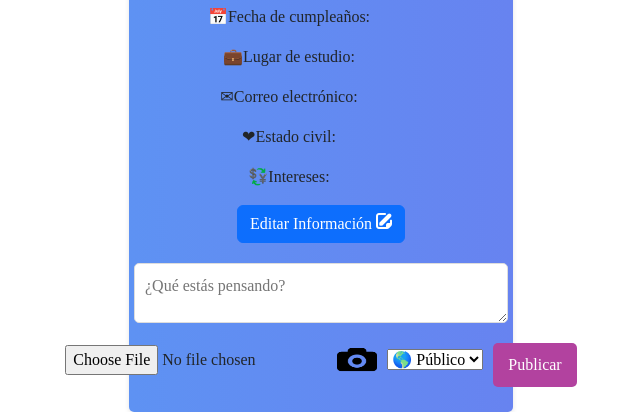
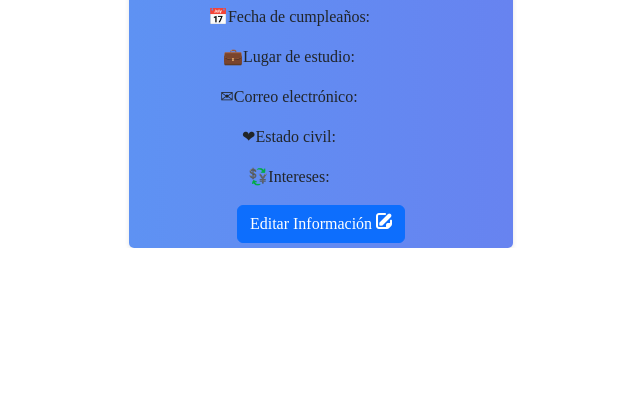
Before and after one commit to Melina19-dotcom/proyectoUnidad4, a plain HTML site: page perfil.html in a window 1280 px wide. Shown: the part 604-1016 px from the top of the page, without its empty margins (319-959 px from the left). After the commit the page ends 852 px from the top, so only its background shows below. Drawn offline with nearby package versions, Linux system fonts and the light colour scheme; a web font is replaced by a local one.

Commit message:
agregando archivos

```diff
--- a/perfil.html
+++ b/perfil.html
@@ -105,24 +105,6 @@
                         </div>
                     </div>
 
-                    <div class="create-post">
-                        <textarea id="placeholder" placeholder="¿Qué estás pensando?"></textarea>
-                        <div class="container2">
-                            <div class="cameraPrivacity">
-                                <input type="file" id="photoPost" class="hide" accept="image/*">
-                                <label for="photoPost">
-                                   <img src="img/iconPhoto.png" class="camera" alt="iconPhoto">
-                                </label>
-                            </div>
-                                <div class="privacidad">
-                                   <select id="privacyPostArea">
-                                   <option value="1">🌎 Público</option>
-                                   <option value="2">🔒 Solo yo </option>
-                                  </select>
-                                </div>
-                                <button type="button" class="btn btn-outline-info">Publicar</button>
-                           </div>
-                       </div>
                     </div>
                 </div>
             </div>
```
